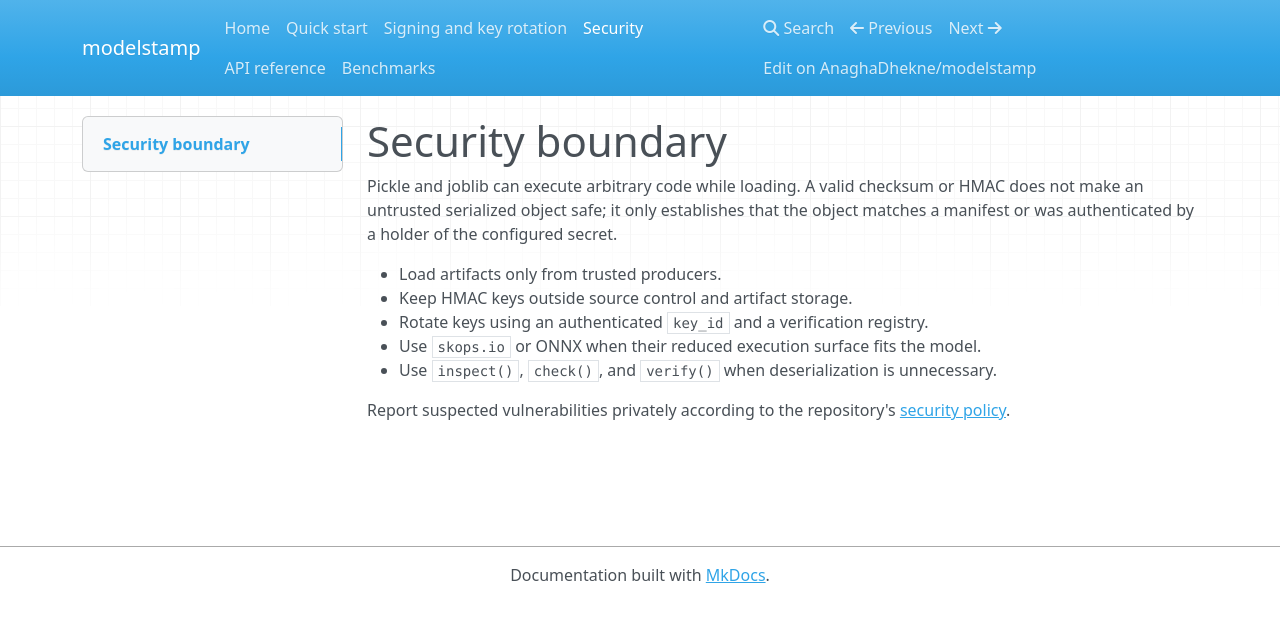
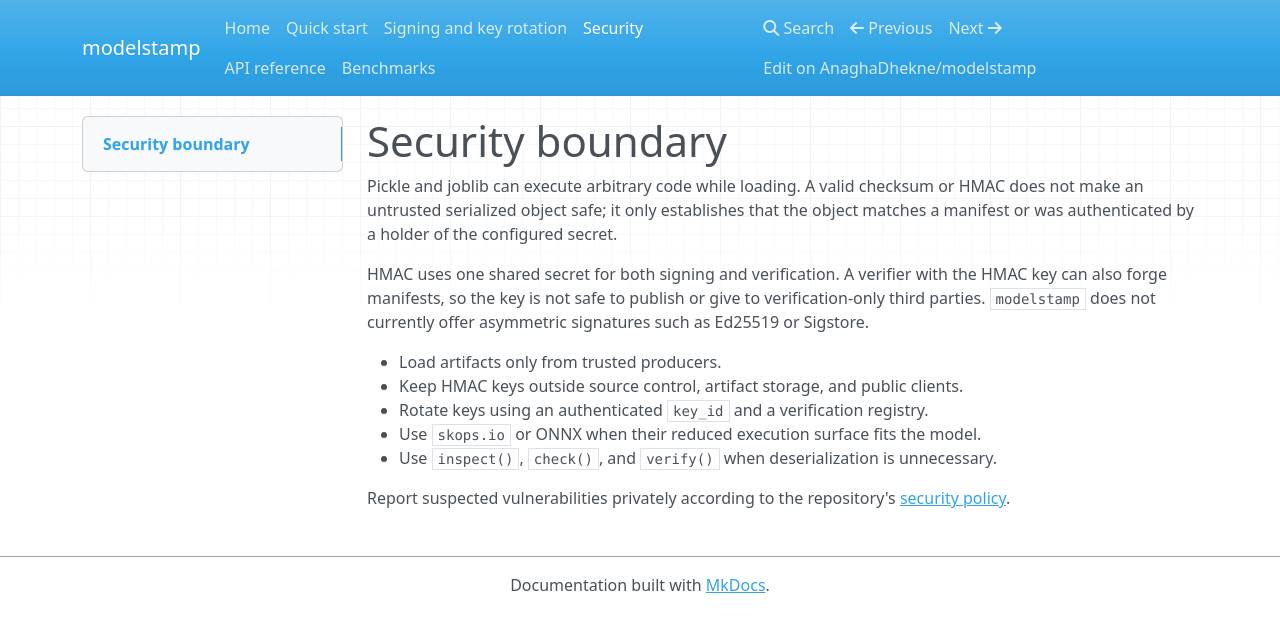
Before and after one commit to AnaghaDhekne/modelstamp, an MkDocs documentation site: the page built from docs/security.md, in a window 1280 px wide. Shown: the top 632 px of the page. Built offline with MkDocs 1.6.1, drawn with Linux system fonts in a browser that asks for light colours; nearby versions of some CDN libraries.

Commit message:
Clarify shared-secret security boundary

```diff
--- a/docs/security.md
+++ b/docs/security.md
@@ -5,8 +5,13 @@ HMAC does not make an untrusted serialized object safe; it only establishes
 that the object matches a manifest or was authenticated by a holder of the
 configured secret.
 
+HMAC uses one shared secret for both signing and verification. A verifier with
+the HMAC key can also forge manifests, so the key is not safe to publish or
+give to verification-only third parties. `modelstamp` does not currently offer
+asymmetric signatures such as Ed25519 or Sigstore.
+
 - Load artifacts only from trusted producers.
-- Keep HMAC keys outside source control and artifact storage.
+- Keep HMAC keys outside source control, artifact storage, and public clients.
 - Rotate keys using an authenticated `key_id` and a verification registry.
 - Use `skops.io` or ONNX when their reduced execution surface fits the model.
 - Use `inspect()`, `check()`, and `verify()` when deserialization is unnecessary.
```
